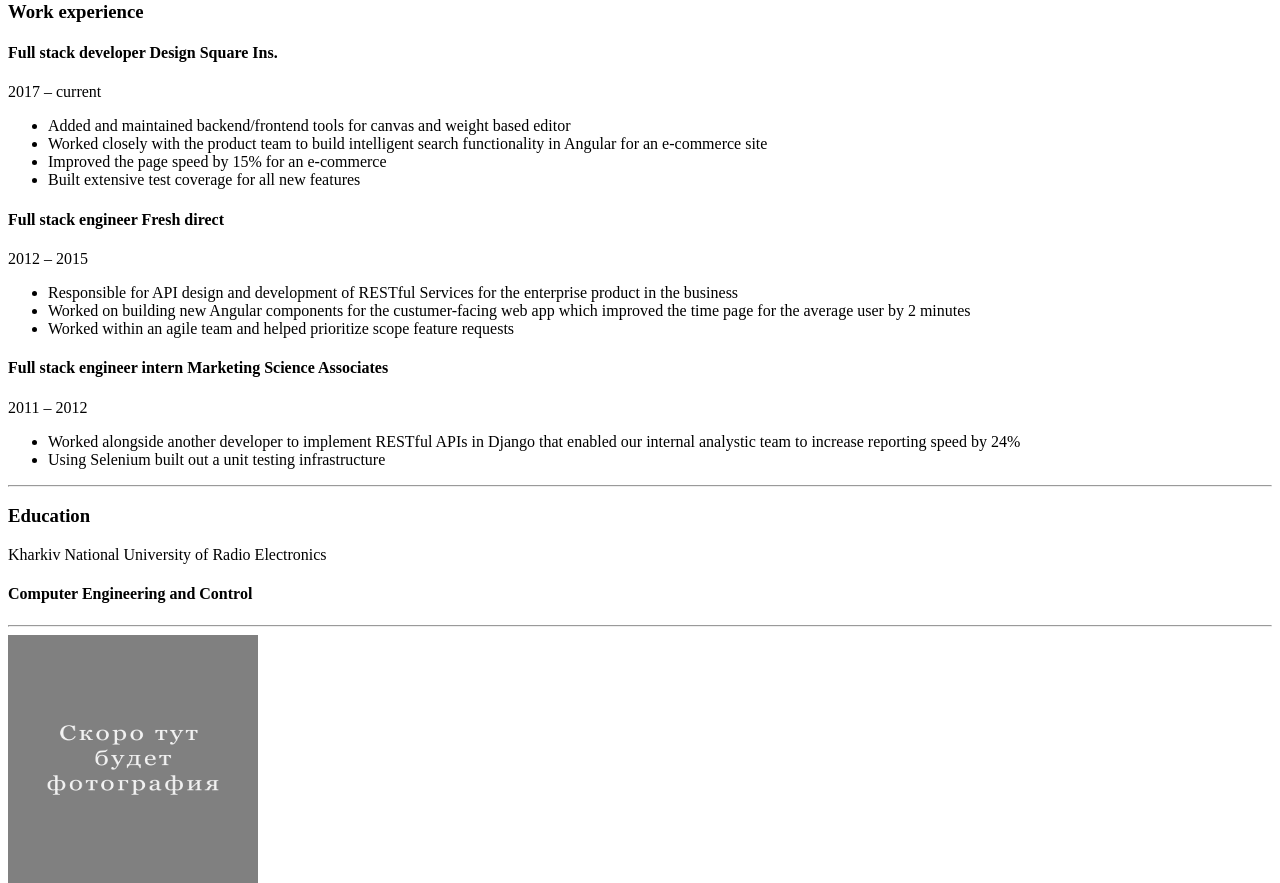
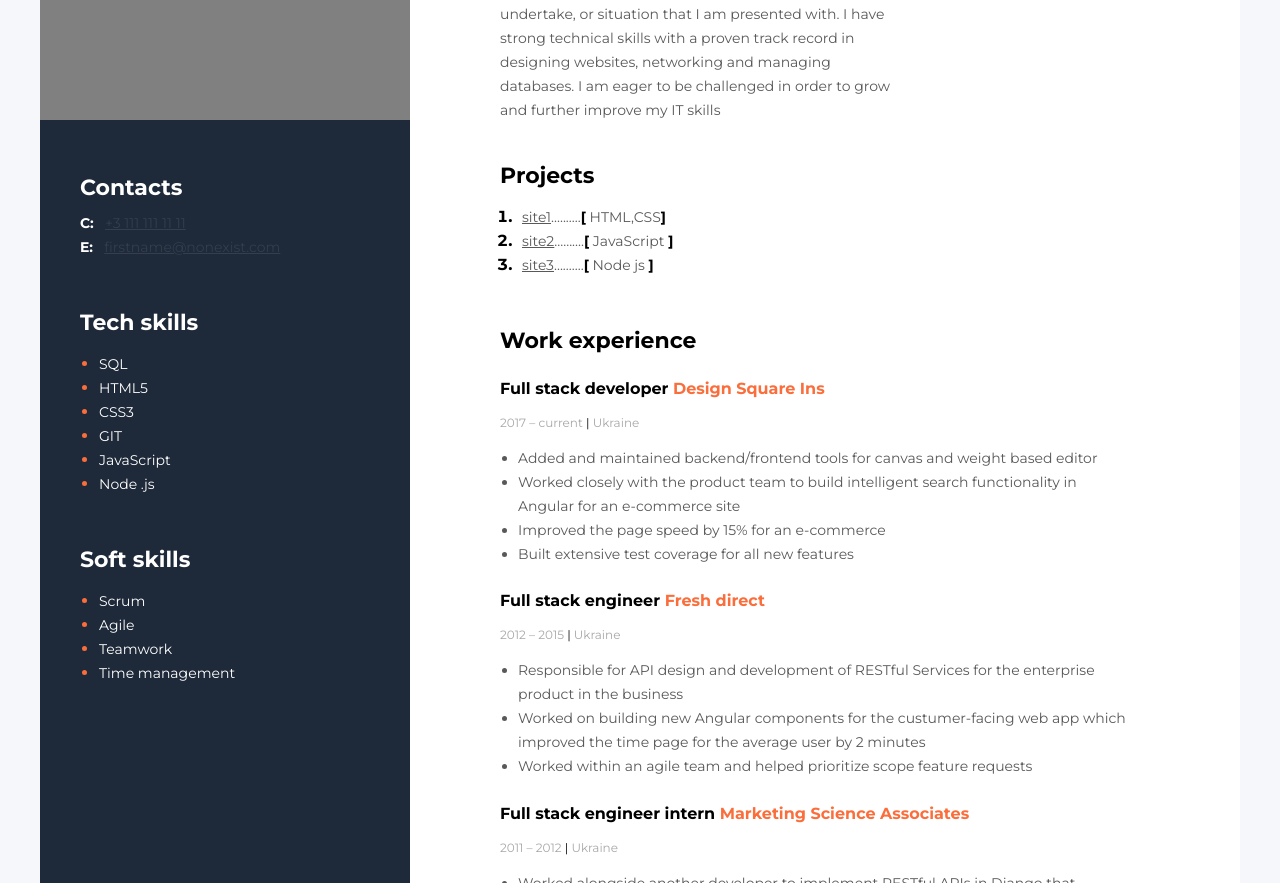
Before and after one commit to Aline6estak/CV, a plain HTML site: page index.html in a window 1280 px wide. Shown: the part 330-1213 px from the top of the page. Drawn offline with Linux system fonts and the light colour scheme.

Commit message:
Css styles are added

```diff
--- /dev/null
+++ b/css/styles.css
@@ -0,0 +1,238 @@
+
+body{
+    background-color: #F5F7FA;
+    font-family: 'Montserrat', sans-serif;
+}
+
+img {
+    width: 370px;
+    height:370px;
+}
+
+.main-section{
+    display: flex;
+    flex-direction: row-reverse;
+    width: 1200px;
+    background-color: white;
+    margin:40px auto;
+}
+
+/* about-me-section */
+
+.about-me-section {
+    margin-bottom: 40px;
+
+}
+
+.about-me-profession {
+    font-style: normal;
+    font-weight: bold;
+    font-size: 14px;
+    line-height: 17px;
+    color: black;
+    margin-bottom: 20px;
+
+    }
+
+.about-me-description {
+    width: 400px;
+    color: #595959;
+    font-style: normal;
+    font-weight: normal;
+    font-size: 14px;
+    line-height: 24px;
+}
+/* Main content section */
+
+.main-content {
+    padding: 100px 90px;
+
+}
+
+.main-content-title {
+    font-style: normal;
+    font-weight: bold;
+    font-size: 22px;
+    line-height: 27px;
+    color:black;
+    margin-bottom: 10px;
+}
+
+/*my-project-section */
+
+.my-project-section {
+    margin-bottom: 50px;
+}
+
+.my-project-list {
+    padding: 0 0 0 17px;
+}
+
+.my-project-list li {
+   color:black;
+   font-weight: bold;
+}
+
+.my-projects-bracket {
+    font-style: normal;
+    font-weight: bold;
+    font-size: 14px;
+    line-height: 24px;
+    color:black;
+}
+
+.my-project-link  {
+    font-style: normal;
+    font-weight: normal;
+    font-size: 14px;
+    line-height: 24px;
+    color: #595959;
+}
+
+.my-project-text {
+    font-style: normal;
+    font-weight: normal;
+    font-size: 14px;
+    line-height: 24px;
+    color: #595959;
+    margin-left:5px;
+}
+
+.about-me-name{
+    font-style: normal;
+    font-weight: bold;
+    font-size: 45px;
+    line-height: 55px;
+    color: black;
+    }
+/* .my-work-experience-section */
+
+.my-work-experience-company{
+    color:#FB6D3A;
+}
+.my-work-experience-position {
+    font-style: normal;
+    font-weight: bold;
+    font-size: 16px;
+    line-height: 28px;
+    margin-bottom: 10px;
+}
+.my-work-experience-period {
+    font-style: normal;
+    font-weight: normal;
+    font-size: 12px;
+    line-height: 15px;
+    color:#A8a8a8;
+    margin-bottom: 10px;
+}
+.my-work-experience-divider {
+    color:black;
+}
+
+.my-work-experience-duties {
+    padding-left:18px;
+}
+.my-work-experience-duties li {
+    font-style: normal;
+    font-weight: normal;
+    font-size: 14px;
+    line-height: 24px;
+    color:#595959;
+
+}
+.my-work-experience-company-block {
+    margin-right: 15px;
+}
+
+/* my-education-section */
+.my-education-university {
+    color:#FB6D3A;
+    font-style: normal;
+    font-weight: bold;
+    font-size: 16px;
+    line-height: 20px;
+}
+
+.my-education-faculty {
+    font-style: normal;
+    font-weight: bold;
+    font-size: 14px;
+    line-height: 17px;
+    color:black;
+}
+.my-education-divider {
+    color:black;
+}
+
+.my-education-period {
+    font-style: normal;
+    font-weight: normal;
+    font-size: 12px;
+    line-height: 15px;
+    color:#A8a8a8;
+}
+
+
+/* sidebar-section */
+.sidebar-section {
+    background-color: #1E2939;
+    width: 370px;
+    padding:40px 0;
+}
+
+.contacts-section, .tech-section, .soft-section {
+    margin:50px 0 0 40px;
+}
+
+.sidebar-title {
+    font-style: normal;
+    font-weight: bold;
+    font-size: 22px;
+    line-height: 27px;
+    color: #ffff;
+    margin-bottom: 10px;
+}
+/* contacts-section */
+.contacts-type {
+    font-weight: bold;
+    font-size: 14px;
+    line-height: 24px;
+    color: #ffff;
+    margin-right: 7px;
+
+}
+.contacts-link {
+color:#343E4D;
+font-style: normal;
+font-weight: normal;
+font-size: 14px;
+line-height: 24px;
+}
+
+
+.soft-list, .tech-list {
+    padding: 0 0 0 19px;
+}
+
+ .tech-list li {
+    color:#FB6D3A;
+ }
+
+ .soft-list li {
+    color:#FB6D3A;
+ }
+ .tech-list span {
+    font-style: normal;
+    font-weight: normal;
+    font-size: 14px;
+    line-height: 24px;
+    color:#ffff;
+ }
+
+ .soft-list span {
+    font-style: normal;
+    font-weight: normal;
+    font-size: 14px;
+    line-height: 24px;
+    color:#ffff;
+ }
--- a/index.html
+++ b/index.html
@@ -2,84 +2,115 @@
 <html lang="en">
 <head>
     <meta charset="UTF-8">
+    <meta http-equiv="X-UA-Compatible" content="IE=edge">
     <meta name="viewport" content="width=device-width, initial-scale=1.0">
-    <title>Task_1</title>
+    <title>CV</title>
+    <link rel="preconnect" href="https://fonts.googleapis.com">
+    <link rel="preconnect" href="https://fonts.gstatic.com" crossorigin>
+    <link href="https://fonts.googleapis.com/css2?family=Montserrat:wght@400;700&display=swap" rel="stylesheet">
+    <link rel="stylesheet" href="css/styles.css">
 </head>
 <body>
-    <div>
-        <div>
-            <h2>Full Stack Developer</h2>
-            <h1>First Name Last Name</h1>
-            <p>I am energetic, ambitious person who has developed a mature and responsible approach to any task that I undertake,
+<!--main section-->
+    <div class="main-section">
+    <!--main content section-->
+        <div class="main-content">
+        <!--about me-->
+            <div class="about-me-section">
+                <h2 class="about-me-profession">Full Stack Developer</h2>
+                <h1 class="about-me-name">First name Last name</h1>
+                <p class="about-me-description">I am energetic, ambitious person who has developed a mature and responsible approach to any task that I undertake,
                     or situation that I am presented with. I have strong technical skills with a proven track record in designing websites,
-            networking and managing databases. I am eager to be challenged in order to grow and further improve my IT skills.</p>
-            <hr>
+                    networking and managing databases. I am eager to be challenged in order to grow and further improve my IT skills</p>
             </div>
-        <div>
-            <h3>Projects</h3>
-            <ol>
-                <li><a href="/index.html" >site1</a>.....[HTML,CSS]</li>
-                <li><a href="https://replit.com/@Aline6estak/Do-you-know-me?embed=1&ouput=1#index.js">site2</a>.....[Java Script]</li>
-                <li><a href="https://replit.com/@Aline6estak/Do-you-know-me?embed=1&ouput=1#index.js">site2</a>.....[Node js]</li>
+            <div class="my-project-section">
+            <!-- My projects section-->
+                <h3 class="main-content-title">Projects</h3>
+                <ol class="my-project-list">
+                    <li> <span class="my-project-text"><a href="/index.html" class="my-project-link">site1</a>..........<span class="my-projects-bracket">[</span> HTML,CSS<span class="my-projects-bracket">]</span></li></span>
+                    <li><span class="my-project-text"><a href="https://replit.com/@Aline6estak/Do-you-know-me?embed=1&ouput=1#index.js" class="my-project-link">site2</a>..........<span class="my-projects-bracket">[</span> JavaScript <span class="my-projects-bracket">]</span></li></span>
+                    <li><span class="my-project-text"><a href="https://replit.com/@Aline6estak/Do-you-know-me?embed=1&ouput=1#index.js" class="my-project-link">site3</a>..........<span class="my-projects-bracket">[</span> Node js <span class="my-projects-bracket">]</span></li></span>
                 </ol>
             </div>
-        <hr>
-        <div>
-            <h3>Work experience</h3>
-            <h4>Full stack developer Design Square Ins.</h4>
-            <p>2017 – current</p>
-            <ul>
+            <!--My work experience -->
+            <div class="my-work-experience-section">
+                <h3 class="main-content-title">Work experience</h3>
+                <!--Work place1-->
+                <div class="my-work-experience-company-block">
+                    <h4 class="my-work-experience-position">Full stack developer<span class="my-work-experience-company"> Design Square Ins<span></h4>
+                    <p class="my-work-experience-period">2017 – current <span class="my-work-experience-divider">|</span> Ukraine</p>
+                    <ul class="my-work-experience-duties">
                         <li>Added and maintained backend/frontend tools for canvas and weight based editor</li>
                         <li>Worked closely with the product team to build intelligent search functionality in Angular for an e-commerce site</li>
                         <li>Improved the page speed by 15% for an e-commerce</li>
                         <li>Built extensive test coverage for all new features</li>
                     </ul>
-            <h4>Full stack engineer Fresh direct</h4>
-            <p>2012 – 2015</p>
-            <ul>
+                </div>
+                <!--Work place2-->
+                <div class="my-work-experience-company-block">
+                    <h4 class="my-work-experience-position">Full stack engineer <span class="my-work-experience-company"> Fresh direct</span></h4>
+                    <p class="my-work-experience-period">2012 – 2015 <span class="my-work-experience-divider">|</span> Ukraine</p>
+                    <ul class="my-work-experience-duties">
                         <li>Responsible for API design and development of RESTful Services for the enterprise product in the business</li>
                         <li>Worked on building new Angular components for the custumer-facing web app which improved the time page for the average user by 2 minutes</li>
                         <li>Worked within an agile team and helped prioritize scope feature requests</li>
                     </ul>
-            <h4>Full stack engineer intern  Marketing Science Associates</h4>
-            <p>2011 – 2012</p>
-            <ul>
+                </div>
+                <!--Work place3-->
+                <div class="my-work-experience-company-block">
+                    <h4 class="my-work-experience-position">Full stack engineer intern<span class="my-work-experience-company"> Marketing Science Associates</span></h4>
+                    <p class="my-work-experience-period">2011 – 2012 <span class="my-work-experience-divider">|</span> Ukraine</p>
+                    <ul class="my-work-experience-duties">
                         <li>Worked alongside another developer to implement RESTful APIs in Django that enabled our internal analystic team to increase reporting speed by 24%</li>
                         <li>Using Selenium built out a unit testing infrastructure</li>
                     </ul>
-            <hr>
                 </div>
-        <div>
-            <h3>Education</h3>
-            <p>Kharkiv National University of Radio Electronics</p>
-            <h4>Computer Engineering and Control</h4>
-            <hr>
+
             </div>
-        <!--sidebar-->
-        <sidebar>
-            <img src="images/photo.jpg"  alt="my photo" width="250" height="250" >
-            <h3>Contacts</h3>
-            <span>C:</span><a href="tel:+31111111111">+3 111 111 11 11</a>
-            <span>E:</span><a href="mailto:First_name@notexist.com">First_name@notexist.com</a>
-            <h3>Tech skills</h3>
-            <ul>
-                <li>SQL</li>
-                <li>HTML5</li>
-                <li>CSS</li>
-                <li>GIT</li>
-                <li>JavaScript</li>
-                <li>Node .js</li>
-                <li>Angular</li>
-                <li>PHP</li>
+            <!--Education-->
+            <div class="my-education-section">
+                <h3 class="main-content-title">Education</h3>
+                <p class="my-education-university">Kharkiv National University of Radio Electronics</p>
+                <h4 class="my-education-faculty">Computer Engineering and Control</h4>
+                <p class="my-education-period">September 2010 — July 2015<span class="my-education-divider"> |</span> Ukraine</p>
+            </div>
+        </div>
+        <!--sidebar section-->
+        <aside class="sidebar-section">
+            <img src="images/photo.jpg" alt="my photo">
+        <!--contacts section-->
+            <div class="contacts-section">
+                <h3 class="sidebar-title">Contacts</h3>
+                <div ><span class="contacts-type">C:</span>
+                    <a class="contacts-link" href="tel:+31111111111">+3 111 111 11 11</a>
+                </div>
+                <div><span class="contacts-type">E:</span>
+                    <a class="contacts-link" href="mailto:firstname@.com">firstname@nonexist.com</a>
+                </div>
+            </div>
+             <!--tech skills section-->
+            <div class="tech-section">
+                <h3 class="sidebar-title">Tech skills</h3>
+                <ul class="tech-list">
+                    <li><span>SQL</span></li>
+                    <li><span>HTML5</span> </li>
+                    <li><span>CSS3</span></li>
+                    <li><span>GIT</span></li>
+                    <li><span>JavaScript</span></li>
+                    <li><span>Node .js</span></li>
                 </ul>
-            <h3>Soft Skills</h3>
-            <ul>
-                <li>Scrum</li>
-                <li>Agile</li>
-                <li>Teamwork</li>
-                <li>Time management</li>
+            </div>
+            <!--soft skills section-->
+            <div class="soft-section">
+                <h3 class="sidebar-title">Soft skills</h3>
+                <ul class="soft-list">
+                    <li><span>Scrum</span></li>
+                    <li><span>Agile</span></li>
+                    <li><span>Teamwork</span></li>
+                    <li><span>Time management</span></li>
                 </ul>
-        </sidebar>
+            </div>
+        </aside>
     </div>
 </body>
 </html>
```
Lines whose indentation alone changed are shown as unchanged.
